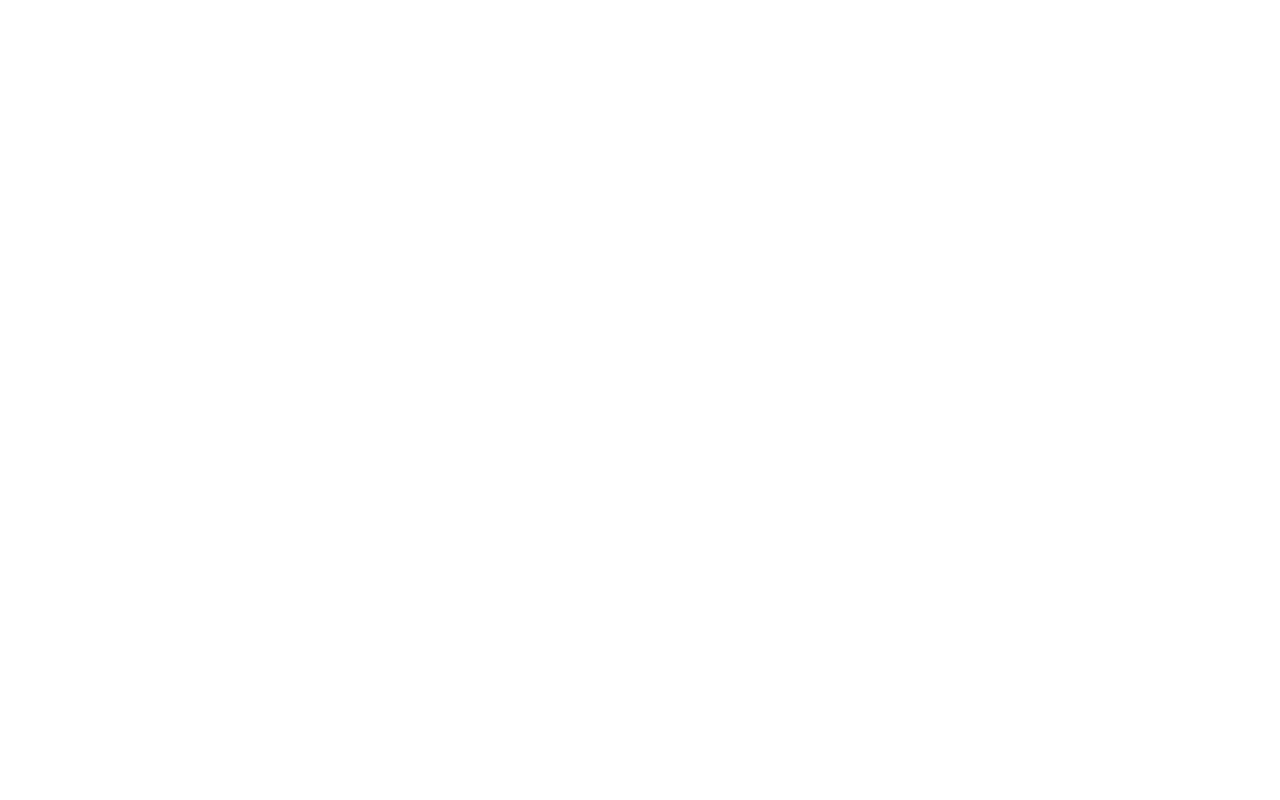
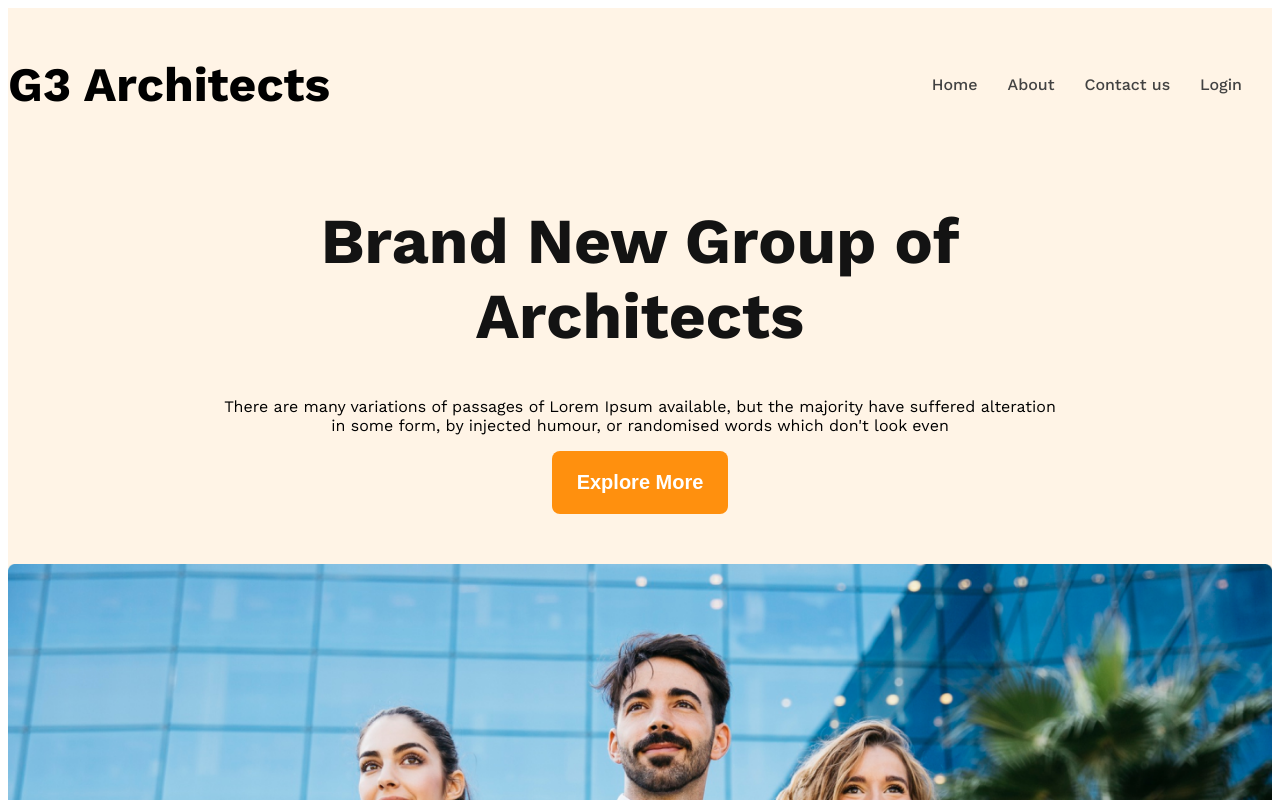
Before and after one commit to Arafat-boss/architect-responsive-website, a plain HTML site: page index.html in a window 1280 px wide. Shown: the top 800 px of the page. Drawn offline with nearby package versions, Linux system fonts and the light colour scheme.

Commit message:
ädded a header setion

```diff
--- a/index.html
+++ b/index.html
@@ -6,7 +6,28 @@
     <title>Document</title>
     <link rel="stylesheet" href="styles/style.css">
 </head>
-<body>
+<body class="work-sans-normal">
+    <header class="bg-light">
+        <nav class="navbar display-flex">
+            <h3 class="brand-name">G3 Architects</h3>
+            <ul class="nav-links display-flex">
+                <li class="nav-item"><a href="" class="nav-link text-gray">Home</a></li>
+                <li class="nav-item"><a href="" class="nav-link text-gray">About</a></li>
+                <li class="nav-item"><a href="" class="nav-link text-gray">Contact us</a></li>
+                <li class="nav-item"><a href="" class="nav-link text-gray">Login</a></li>
+            </ul>
+        </nav>
+        <div class="banner">
+           <div class="banner-content">
+                <h1 class="banner-title">Brand New  Group of Architects </h1>
+                <p class="banner-description">
+                    There are many variations of passages of Lorem Ipsum available, but the majority have suffered alteration in some form, by injected humour, or randomised words which don't look even
+                </p>
+                <button class="btn-primary">Explore More</button>
+           </div>
+            <img class="banner-img" src="images/banner.png" alt="">
+        </div>
+    </header>
 
 </body>
 </html>
--- a/styles/style.css
+++ b/styles/style.css
@@ -5,3 +5,75 @@
     font-optical-sizing: auto;
     font-style: normal;
   }
+
+  /* shared styles */
+  .display-flex{
+    display: flex;
+  }
+  .bg-light{
+    background: rgba(255, 144, 14, 0.1);
+  }
+
+  .text-gray{
+    color: #424242;
+  }
+  .text-light-gray{
+    color: #727272;
+  }
+  .btn-primary{
+    background-color: rgb(255, 144, 14);
+    color: #fff;
+    padding: 20px 25px;
+    border-radius: 8px;
+    border: none;
+    font-size: 1.25rem;
+    font-weight: 600;
+  }
+
+  /* header styles */
+
+  /* nav related style */
+  .navbar{
+    justify-content: space-between;
+    align-items: center;
+  }
+  .brand-name{
+    font-weight: 700;
+    font-size: 3rem;
+  }
+  .nav-item{
+    list-style: none;
+    margin-right: 30px;
+  }
+  .nav-link{
+    text-decoration: none;
+    font-weight: 500;
+
+  }
+  .navbar, .banner{
+    max-width: 1440px;
+    margin: 0 auto;
+  }
+  /* banner related style */
+  .banner-content{
+    max-width: 850px;
+    margin: 0 auto;
+    text-align: center;
+    margin-bottom: 50px;
+  }
+  .banner-title{
+    color: rgb(19, 19, 19);
+    font-size: 4rem;
+    font-weight: 700;
+    line-height: 75px;
+    text-align: center;
+  }
+  .banner-img{
+    width: 100%;
+  }
+  /* responsive media query */
+  @media screen and (max-width: 576px) {
+    .navbar, .nav-link{
+        flex-direction: column;
+    }
+  }
```
